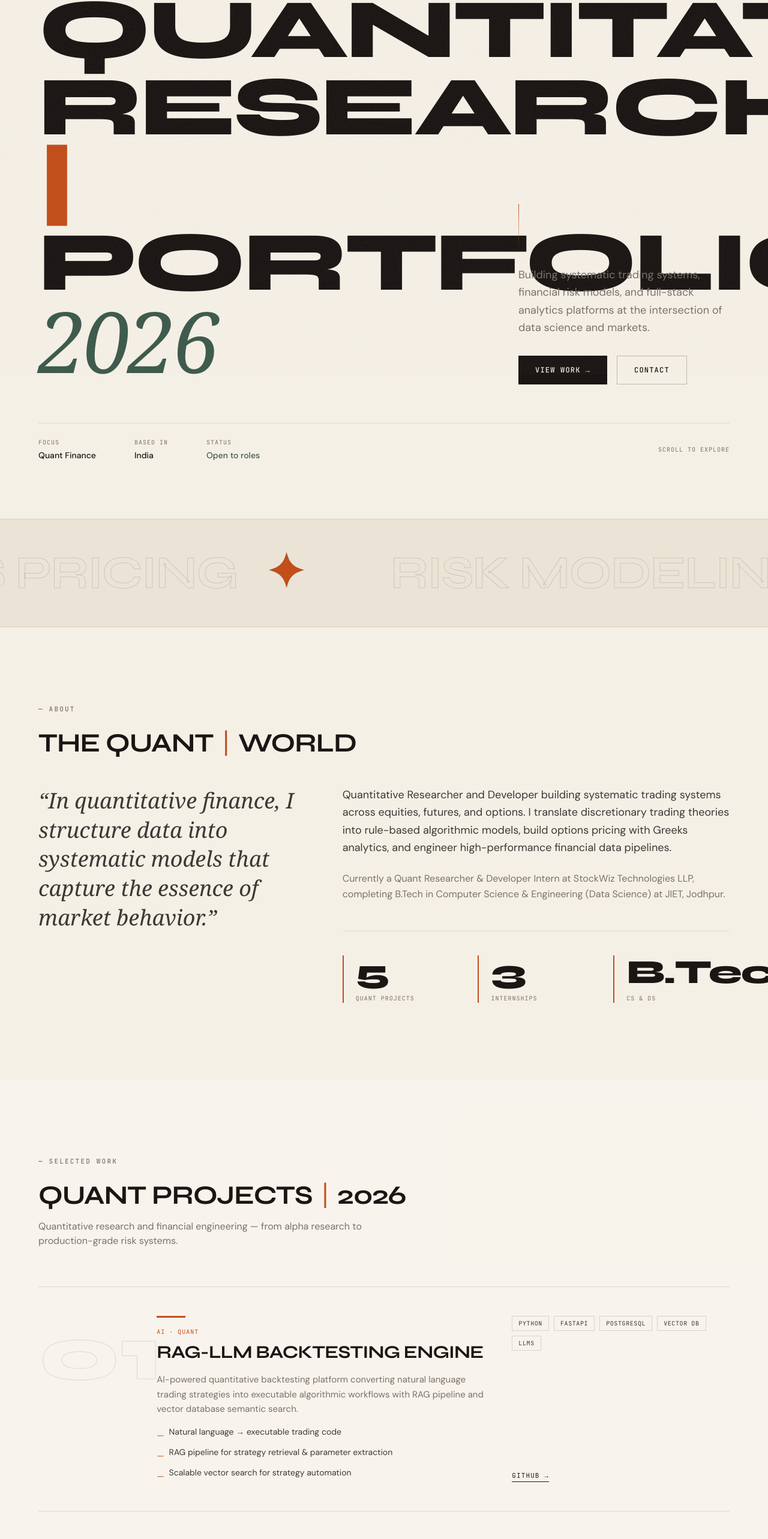
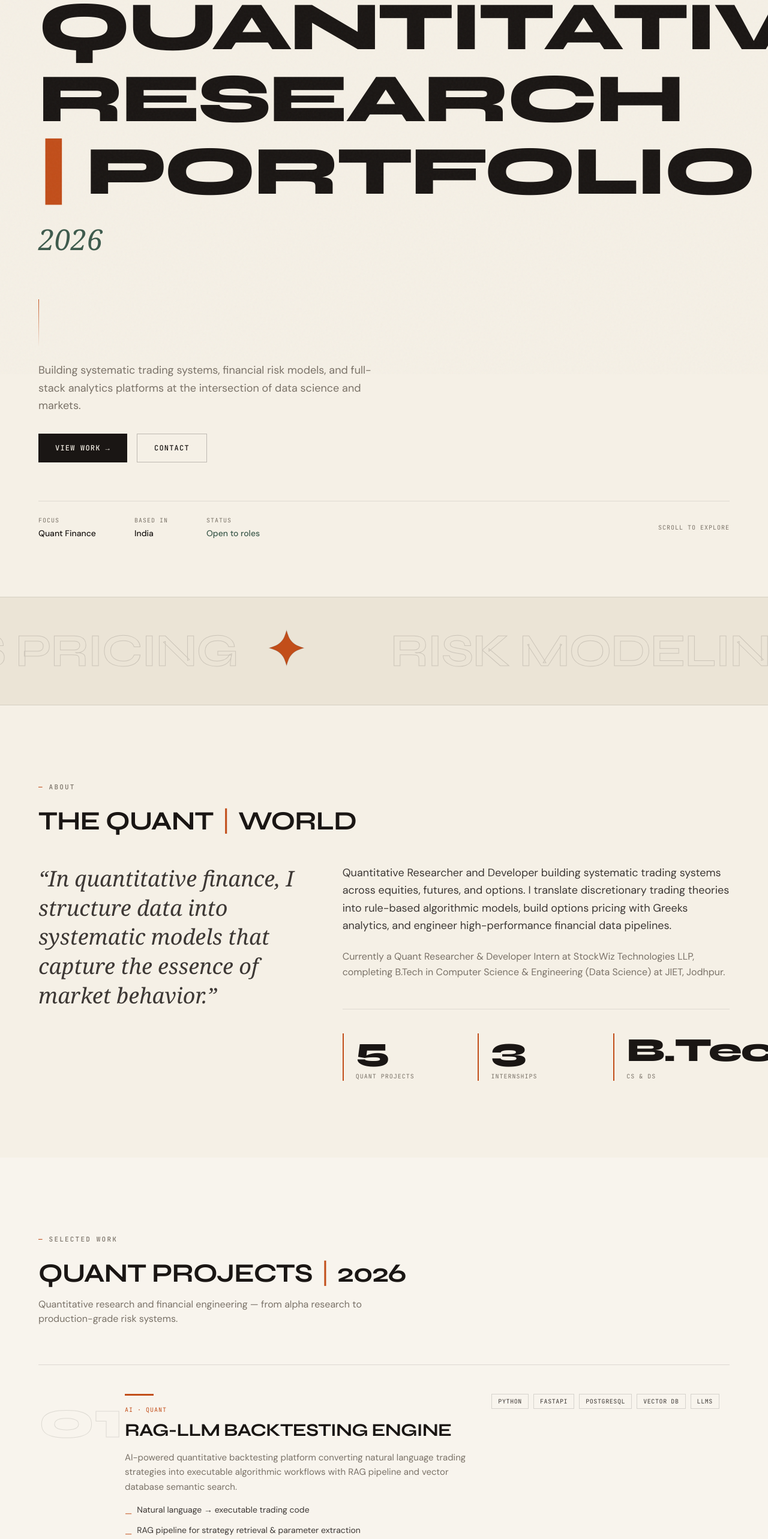
Before and after one commit to MohammedLike/MohammedLike_Portfolio_Website, a React (Vite) app: page / in a window 1280 px wide. Shown: the part 176-2742 px from the top of the page at 60% size. Built offline with nearby package versions, Linux system fonts and the light colour scheme; a web font is replaced by a local one.

Commit message:
modified:   src/components/Hero.jsx 	modified:   src/components/Projects.jsx 	modified:   src/index.css

```diff
--- a/src/components/Hero.jsx
+++ b/src/components/Hero.jsx
@@ -21,34 +21,33 @@ export default function Hero() {
           Mohammed Like · Quant Researcher
         </motion.p>
 
-        <div className="grid grid-cols-1 gap-8 lg:grid-cols-12 lg:gap-12">
         <motion.div
           initial={{ opacity: 0, y: 40 }}
           animate={{ opacity: 1, y: 0 }}
           transition={{ duration: 0.9, delay: 0.2, ease: [0.22, 1, 0.36, 1] }}
-            className="lg:col-span-8"
         >
-            <h1 className="editorial-title text-[clamp(3rem,11vw,9rem)]">
+          <h1 className="editorial-title max-w-[min(100%,18ch)] text-[clamp(2.75rem,9vw,7.5rem)]">
             Quantitative
             <br />
             Research
-              <span className="text-[var(--color-accent)]"> | </span>
-              Portfolio
             <br />
-              <span className="font-serif font-normal normal-case italic text-[var(--color-sage)]">
-                2026
+            <span className="whitespace-nowrap">
+              <span className="text-[var(--color-accent)]">|</span> Portfolio
             </span>
           </h1>
+          <p className="mt-4 font-serif text-[clamp(1.75rem,4vw,3rem)] italic text-[var(--color-sage)]">
+            2026
+          </p>
         </motion.div>
 
         <motion.div
           initial={{ opacity: 0, y: 24 }}
           animate={{ opacity: 1, y: 0 }}
           transition={{ duration: 0.7, delay: 0.5 }}
-            className="flex flex-col justify-end lg:col-span-4"
+          className="mt-10 max-w-xl md:mt-14 lg:mt-16"
         >
-            <div className="hero-line mb-6 hidden lg:block" />
-            <p className="max-w-sm text-base leading-relaxed text-[var(--color-muted)] md:text-lg">
+          <div className="hero-line mb-6" />
+          <p className="text-base leading-relaxed text-[var(--color-muted)] md:text-lg">
             Building systematic trading systems, financial risk models, and
             full-stack analytics platforms at the intersection of data science
             and markets.
@@ -62,15 +61,14 @@ export default function Hero() {
             </a>
           </div>
         </motion.div>
-        </div>
 
         <motion.div
           initial={{ opacity: 0 }}
           animate={{ opacity: 1 }}
           transition={{ delay: 1, duration: 0.6 }}
-          className="mt-16 flex items-center justify-between border-t border-[rgba(26,22,20,0.1)] pt-6"
+          className="mt-16 flex flex-col gap-6 border-t border-[rgba(26,22,20,0.1)] pt-6 sm:flex-row sm:items-center sm:justify-between"
         >
-          <div className="flex gap-8 md:gap-16">
+          <div className="flex flex-wrap gap-8 md:gap-16">
             <div>
               <p className="font-mono text-[10px] uppercase tracking-widest text-[var(--color-muted)]">Focus</p>
               <p className="mt-1 text-sm font-medium">Quant Finance</p>
@@ -79,12 +77,12 @@ export default function Hero() {
               <p className="font-mono text-[10px] uppercase tracking-widest text-[var(--color-muted)]">Based in</p>
               <p className="mt-1 text-sm font-medium">India</p>
             </div>
-            <div className="hidden sm:block">
+            <div>
               <p className="font-mono text-[10px] uppercase tracking-widest text-[var(--color-muted)]">Status</p>
               <p className="mt-1 text-sm font-medium text-[var(--color-sage)]">Open to roles</p>
             </div>
           </div>
-          <p className="hidden font-mono text-[10px] uppercase tracking-widest text-[var(--color-muted)] md:block">
+          <p className="font-mono text-[10px] uppercase tracking-widest text-[var(--color-muted)]">
             Scroll to explore
           </p>
         </motion.div>
--- a/src/components/Projects.jsx
+++ b/src/components/Projects.jsx
@@ -100,12 +100,11 @@ function ProjectCase({ project, index }) {
       transition={{ duration: 0.6, delay: index * 0.06, ease: [0.22, 1, 0.36, 1] }}
       className="project-case group"
     >
-      <div className="grid grid-cols-1 gap-6 md:grid-cols-12 md:gap-8">
-        <div className="md:col-span-2">
-          <p className="project-number">{num}</p>
-        </div>
+      <p className="project-number project-number--desktop hidden md:block" aria-hidden>{num}</p>
+      <p className="project-number--mobile md:hidden" aria-hidden>{num}</p>
 
-        <div className="md:col-span-6">
+      <div className="project-case-body grid grid-cols-1 gap-8 md:grid-cols-12 md:gap-10">
+        <div className="md:col-span-7 lg:col-span-7">
           <div className="project-accent-bar" />
           <p className="font-mono text-[10px] uppercase tracking-widest text-[var(--color-accent)]">
             {project.category}
@@ -126,13 +125,13 @@ function ProjectCase({ project, index }) {
           </ul>
         </div>
 
-        <div className="flex flex-col justify-between md:col-span-4">
+        <div className="flex flex-col justify-between gap-6 md:col-span-5 lg:col-span-5">
           <div className="flex flex-wrap gap-2">
             {project.tech.map((t, i) => (
               <span key={i} className="tech-tag">{t}</span>
             ))}
           </div>
-          <div className="mt-6 flex flex-wrap gap-6 md:mt-0">
+          <div className="mt-0 flex flex-wrap gap-6">
             {project.liveUrl && (
               <a href={project.liveUrl} target="_blank" rel="noopener noreferrer" className="project-link">
                 Live Demo →
--- a/src/index.css
+++ b/src/index.css
@@ -59,7 +59,7 @@ body {
   font-family: var(--font-display);
   font-weight: 800;
   letter-spacing: -0.03em;
-  line-height: 0.92;
+  line-height: 1.05;
   text-transform: uppercase;
 }
 
@@ -192,6 +192,7 @@ body {
   border-top: 1px solid rgba(26, 22, 20, 0.12);
   padding: 3rem 0;
   transition: background 0.4s ease;
+  overflow: hidden;
 }
 .project-case:hover {
   background: rgba(255, 255, 255, 0.35);
@@ -202,11 +203,38 @@ body {
 .project-number {
   font-family: var(--font-display);
   font-weight: 800;
-  font-size: clamp(4rem, 10vw, 8rem);
+  font-size: clamp(3.5rem, 7vw, 5.5rem);
   line-height: 1;
   color: transparent;
   -webkit-text-stroke: 1px rgba(26, 22, 20, 0.12);
   transition: -webkit-text-stroke-color 0.4s ease;
+  pointer-events: none;
+  user-select: none;
+}
+.project-number--mobile {
+  font-family: var(--font-display);
+  font-weight: 800;
+  font-size: 2.5rem;
+  line-height: 1;
+  color: transparent;
+  -webkit-text-stroke: 1px rgba(26, 22, 20, 0.15);
+  margin-bottom: 0.5rem;
+}
+.project-number--desktop {
+  position: absolute;
+  left: 0;
+  top: 3rem;
+  width: clamp(4.5rem, 11vw, 7rem);
+  z-index: 0;
+}
+.project-case-body {
+  position: relative;
+  z-index: 1;
+}
+@media (min-width: 768px) {
+  .project-case-body {
+    padding-left: clamp(5.5rem, 13vw, 9rem);
+  }
 }
 .project-case:hover .project-number {
   -webkit-text-stroke-color: var(--color-accent);
```
Lines whose indentation alone changed are shown as unchanged.
